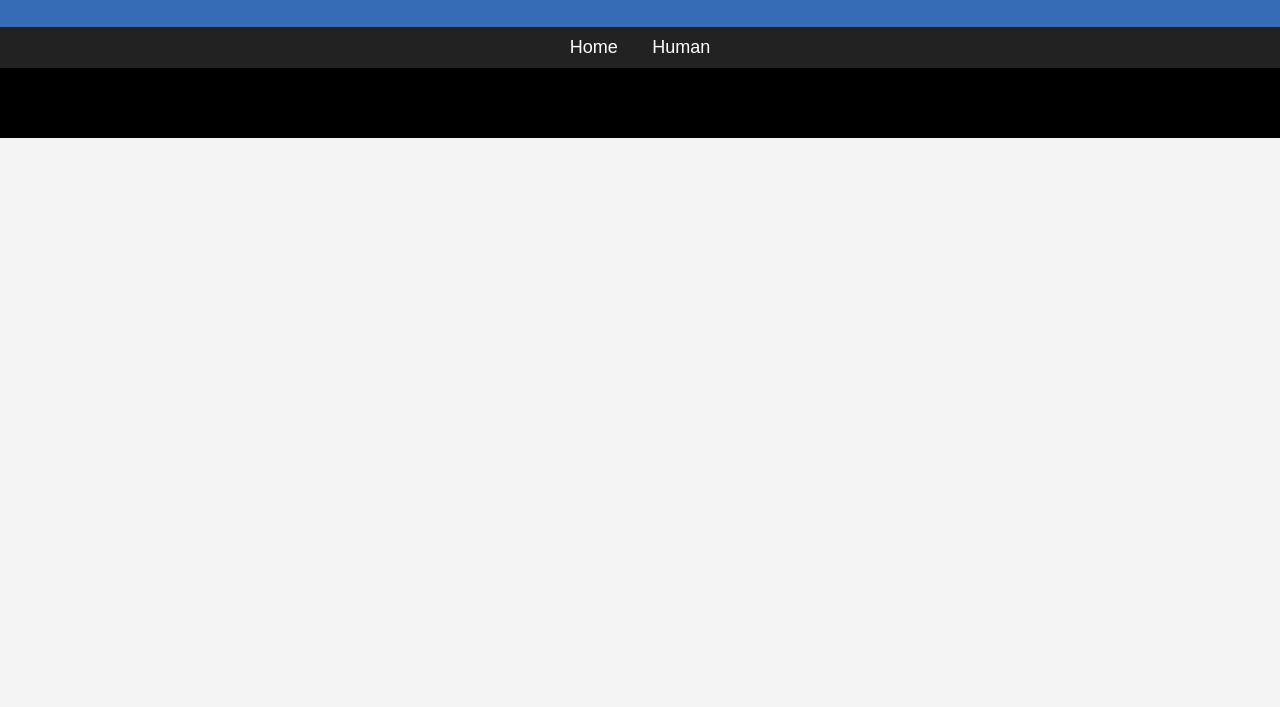
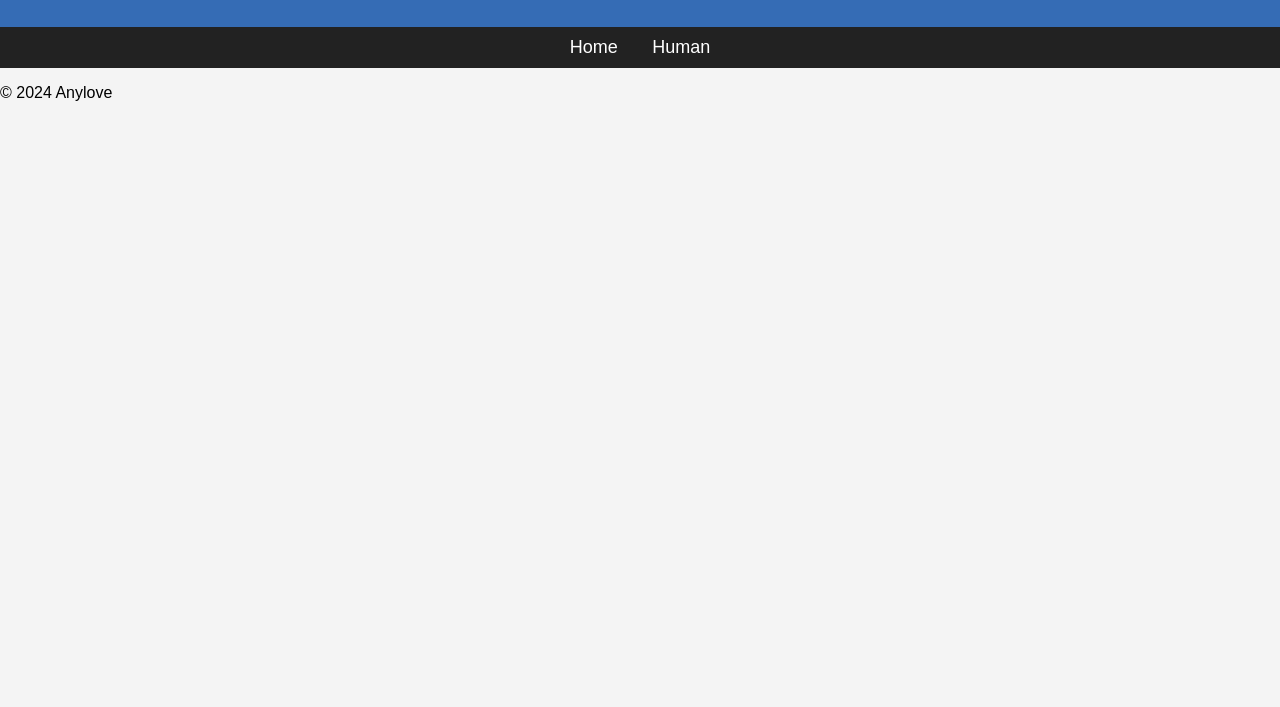
Before and after one commit to feselene/anylove.org, a plain HTML site: page index.html in a window 1280 px wide. Shown: the part 93-800 px from the top of the page. Drawn offline with Linux system fonts and the light colour scheme.

Commit message:
reset the footer

```diff
--- a/css/style.css
+++ b/css/style.css
@@ -42,11 +42,3 @@ body {
     box-shadow: 0 0 10px rgba(0, 0, 0, 0.1);
     margin: 10px;
   }
-
-  footer {
-    margin-top: auto;
-    background-color: #000000;
-    text-align: center;
-    padding: 10px;
-    width: 100%;
-  }
```
